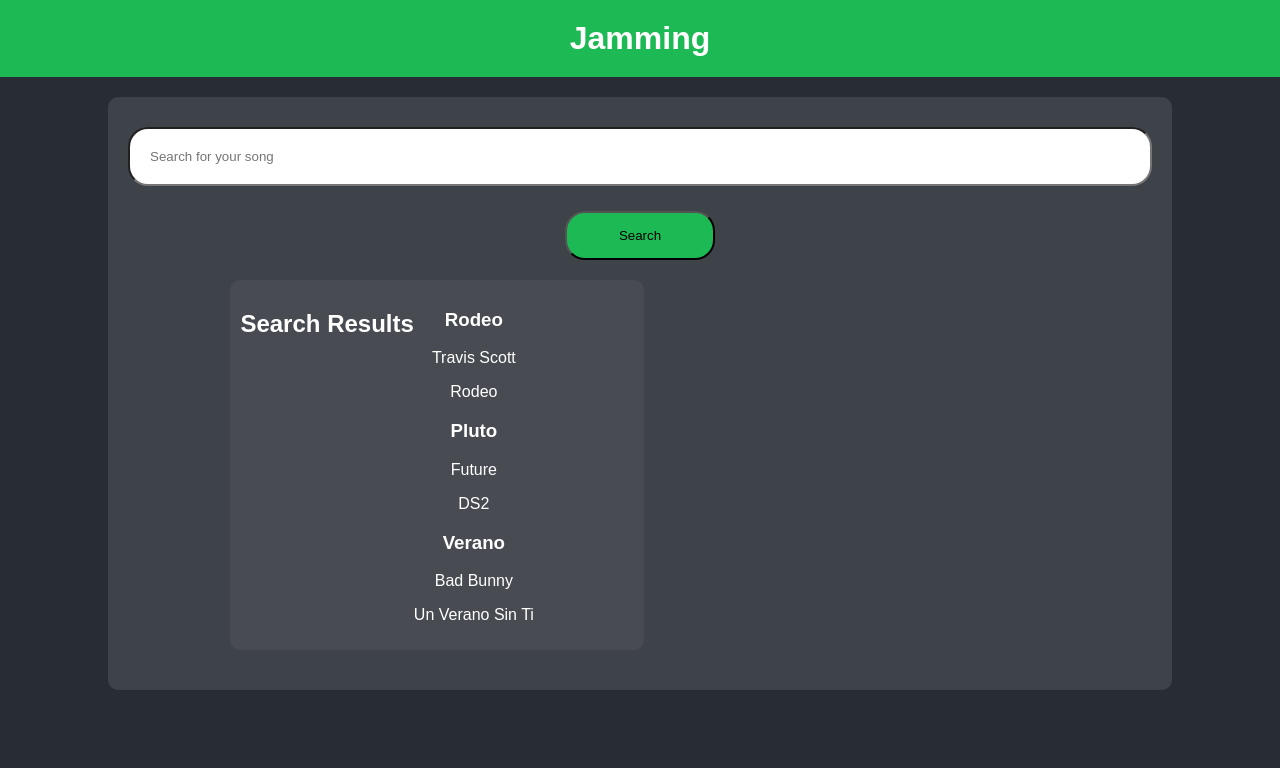
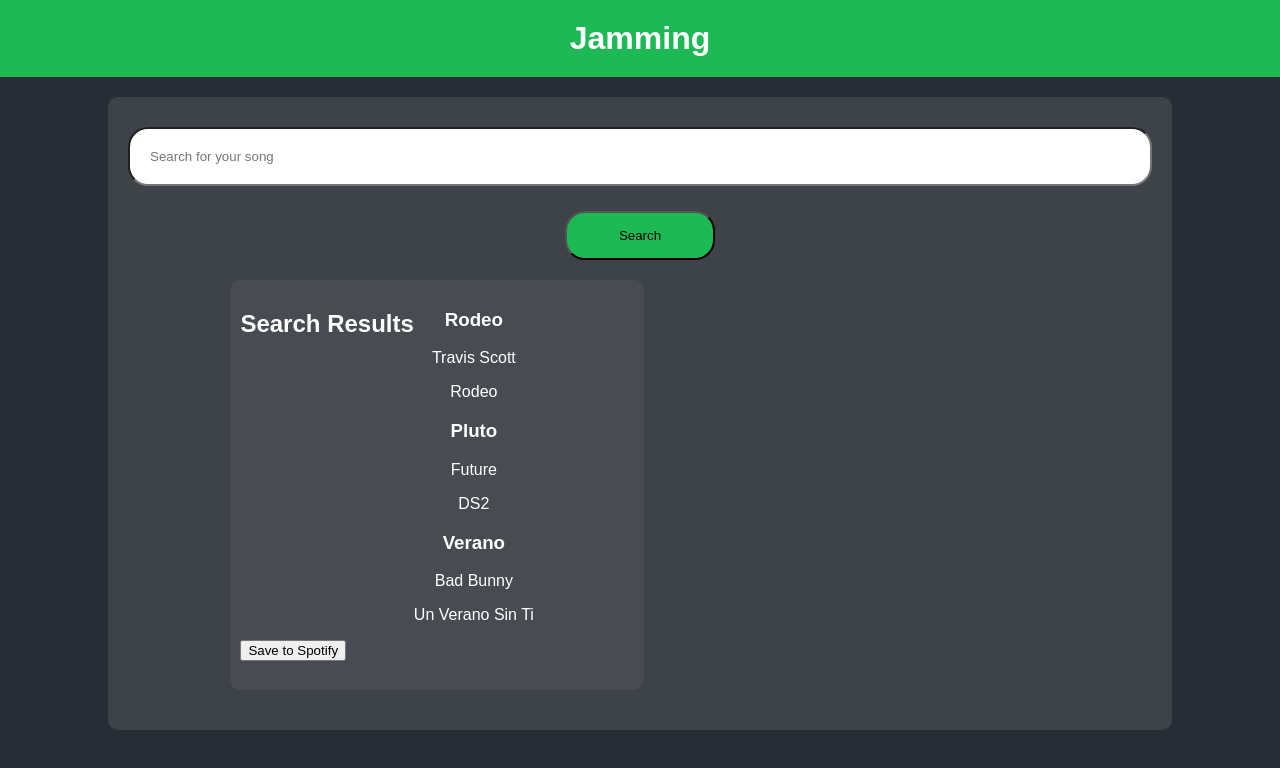
Before and after one commit to jorgecanseco-gh/Jamming-Project, a React (Create React App) app: page / in a window 1280 px wide. Shown: the top 768 px of the page. Built offline with nearby package versions, Linux system fonts and the light colour scheme.

Commit message:
implement PLaylist in the component tree

```diff
--- a/src/App.js
+++ b/src/App.js
@@ -33,6 +33,8 @@ function App() {
   ]
 
   const [searchResults, setSearchResults] = useState(initialTracks);
+  const [PlaylistName, setPlaylistName] = useState('My Playlist');
+  const [playlistTracks, setPlaylistTracks] = useState([]);
 
   return (
     <div className={styles.App}>
@@ -44,6 +46,7 @@ function App() {
         <div className={styles.content}>
           <div className={styles.searchResults}>
             <SearchResults searchResults={searchResults} />
+            <Playlist PlaylistName={PlaylistName} playlistTracks={playlistTracks} />
           </div>
         </div>
       </main>
--- a/src/Components/Playlist/Playlist.js
+++ b/src/Components/Playlist/Playlist.js
@@ -1,13 +1,22 @@
 import React from "react";
 import styles from "./Playlist.module.css";
+import Track from "../Track/Track";
 
 // This component is responsible for rendering the playlist section of the app.
 
-function Playlist() {
+function Playlist({playListName, playlistTracks}) {
     return (
-        <div classNAme={styles.Playlist}>
-            <h2>Playlist</h2>
-            {/* Add your playlist items here */}
+        <div className={styles.Playlist}>
+            <h2>{playListName}</h2>
+            {playlistTracks.map((track) => {
+                const { id, name, artist, album } = track;
+                return <Track
+                    key={id}
+                    name={name}
+                    artist={artist}
+                    album={album}
+                />
+            })}
             <button type='submit' className={styles.saveButton}>Save to Spotify</button>
         </div>
     )
```
